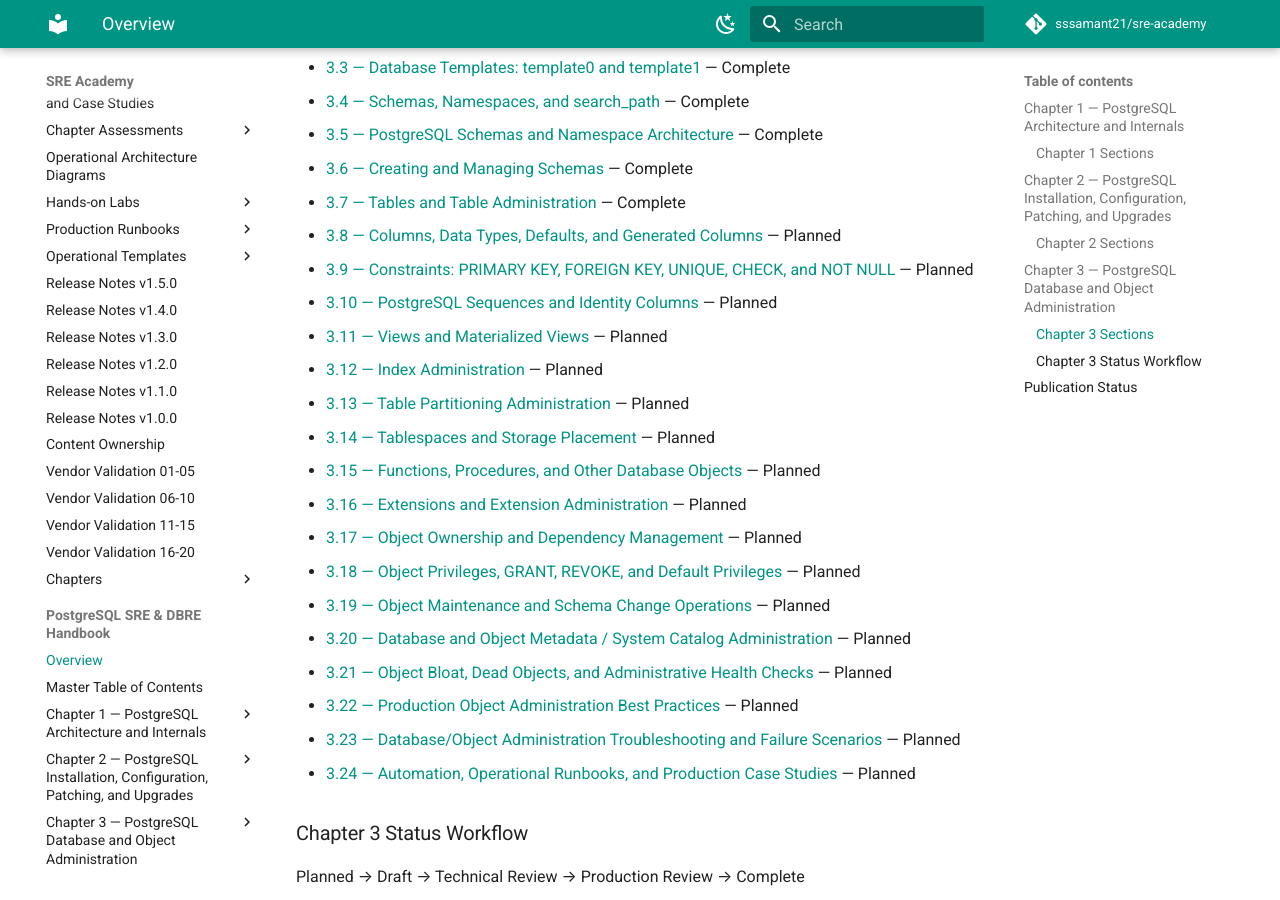
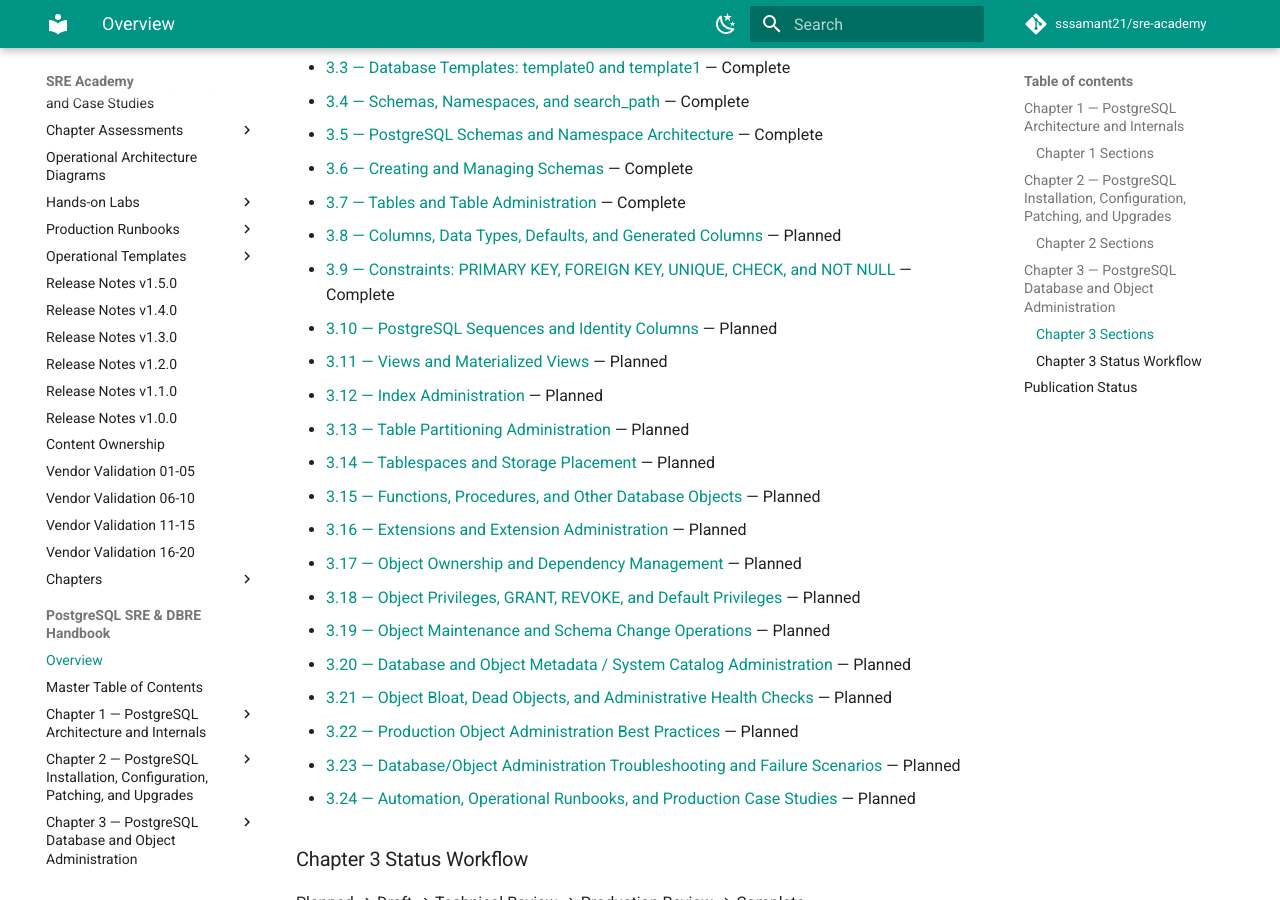
Before and after one commit to sssamant21/sre-academy, an MkDocs documentation site: the page built from docs/books/postgresql-sre-dbre-handbook/index.md, in a window 1280 px wide and 900 px high, scrolled down 3122 px. Built offline with MkDocs 1.6.1 and Material for MkDocs 9.7.7, drawn with Linux system fonts in a browser that asks for light colours; comment, search, counter and statistics services are not loaded.

Commit message:
docs(postgres): update handbook index for constraints section

```diff
--- a/docs/books/postgresql-sre-dbre-handbook/index.md
+++ b/docs/books/postgresql-sre-dbre-handbook/index.md
@@ -97,7 +97,7 @@
 - [3.6 — Creating and Managing Schemas](chapter-03/3.6-creating-and-managing-schemas.md) — Complete
 - [3.7 — Tables and Table Administration](chapter-03/3.7-tables-and-table-administration.md) — Complete
 - [3.8 — Columns, Data Types, Defaults, and Generated Columns](chapter-03/3.8-columns-data-types-defaults-and-generated-columns.md) — Planned
-- [3.9 — Constraints: PRIMARY KEY, FOREIGN KEY, UNIQUE, CHECK, and NOT NULL](chapter-03/3.9-constraints-primary-key-foreign-key-unique-check-and-not-null.md) — Planned
+- [3.9 — Constraints: PRIMARY KEY, FOREIGN KEY, UNIQUE, CHECK, and NOT NULL](chapter-03/3.9-constraints-primary-key-foreign-key-unique-check-and-not-null.md) — Complete
 - [3.10 — PostgreSQL Sequences and Identity Columns](chapter-03/3.10-postgresql-sequences-and-identity-columns.md) — Planned
 - [3.11 — Views and Materialized Views](chapter-03/3.11-views-and-materialized-views.md) — Planned
 - [3.12 — Index Administration](chapter-03/3.12-index-administration.md) — Planned
```
